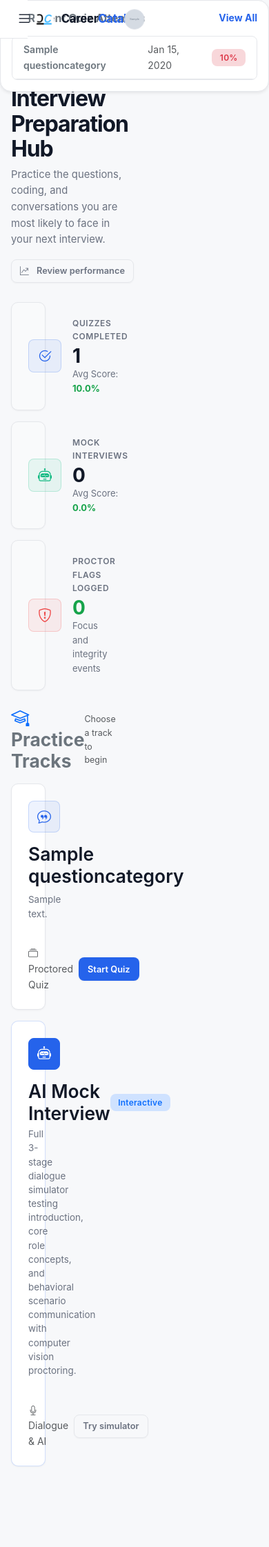
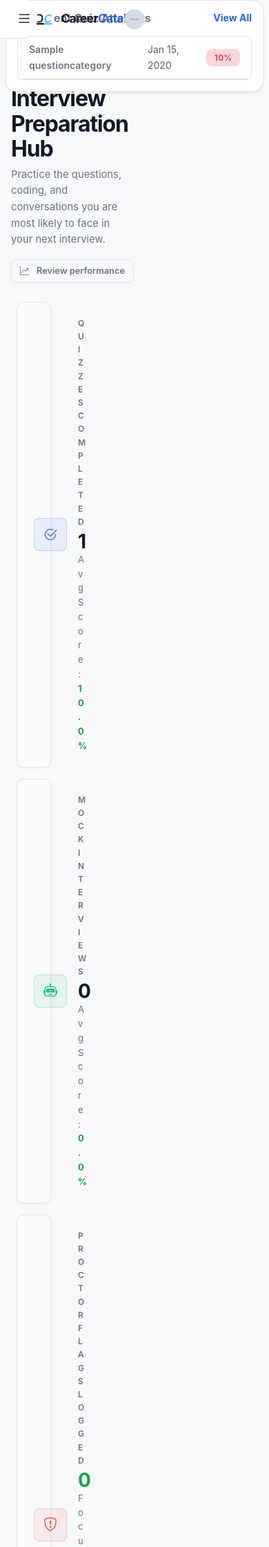
Before and after one commit to Syedfarhan078/Career-Catalyst-Django, a Django app: page /interviews/ in a window 390 px wide. Shown: the top 2243 px of the page at 69% size. Before the commit the page ends 2126 px from the top, so only its background shows below. Run offline with Django 5.2, Linux system fonts and the light colour scheme; a user stored in the database is signed in; tables that the repository leaves empty hold one stand-in row (values such as "Sample post"); grey boxes marked "Sample" are stand-in pictures; data that the repository does not hold is empty; some libraries are stand-ins or nearby versions.

Commit message:
Polish feedback states and responsive layouts
Co-authored-by: Copilot App <223556219+Copilot@users.noreply.github.com>

```diff
--- a/static/css/interviews.css
+++ b/static/css/interviews.css
@@ -88,6 +88,16 @@
 .interview-stat-card {
     background: var(--dash-surface-muted);
     box-shadow: none;
+    min-width: 0;
+}
+
+.interview-stat-card > div:last-child {
+    min-width: 0;
+}
+
+.interview-stat-label,
+.interview-stat-sub {
+    overflow-wrap: anywhere;
 }
 
 .interview-stat-icon {
@@ -146,6 +156,30 @@
 .interview-track-card:focus-within {
     border-color: var(--dash-primary);
     box-shadow: 0 0 0 3px var(--dash-primary-border), var(--dash-shadow-card);
+}
+
+.interview-stats-grid,
+.interview-recent-grid {
+    margin-inline: 0;
+}
+
+.interview-recent-grid > [class*="col-"] {
+    min-width: 0;
+}
+
+.interview-recent-grid .card {
+    min-width: 0;
+    overflow: hidden;
+}
+
+.interview-recent-grid .table-responsive {
+    max-width: 100%;
+}
+
+@media (max-width: 767.98px) {
+    .interview-section-note {
+        display: none;
+    }
 }
 
 .interview-track-icon-wrapper {
--- a/templates/interviews/hub.html
+++ b/templates/interviews/hub.html
@@ -76,7 +76,7 @@
             {% endif %}
 
             <!-- Quick Metrics Row -->
-            <div class="row g-3 mb-4">
+            <div class="interview-stats-grid row g-3 mb-4">
                 <div class="col-md-4">
                     <div class="interview-stat-card">
                         <div class="interview-stat-icon" style="background: var(--dash-primary-subtle); color: var(--dash-primary); border: 1px solid var(--dash-primary-border);">
@@ -200,7 +200,7 @@
 
             <!-- Recent Activity Section -->
             {% if recent_attempts or recent_mocks %}
-            <div class="row g-3">
+            <div class="interview-recent-grid row g-3">
                 {% if recent_attempts %}
                 <div class="col-lg-6">
                     <div class="card border-0 shadow-sm rounded-4 p-3" style="background: var(--dash-surface); border: 1px solid var(--dash-border) !important;">
```
Also changed, not shown: static/css/community.css (+11 -0 lines), static/css/resume.css (+38 -2 lines), templates/community/forum_list.html (+4 -4 lines), templates/notifications/history.html (+13 -7 lines).
